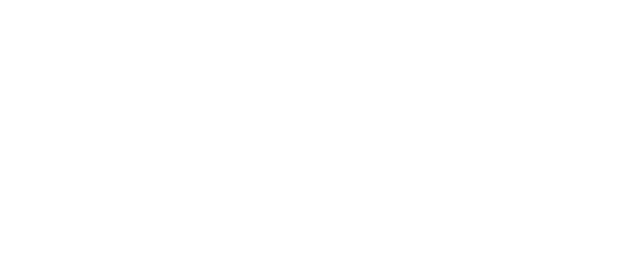
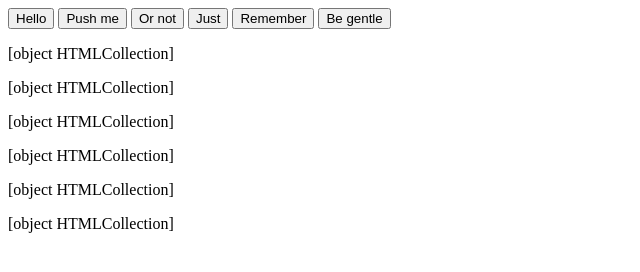
Before and after one commit to Sebulw/zadanie_9_5, a website: page workspace/index.html in a window 1280 px wide. Shown: the whole page, without its empty margins (0-640 px from the left). Drawn offline with Linux system fonts and the light colour scheme.

Commit message:
working on project

```diff
--- a/workspace/index.html
+++ b/workspace/index.html
@@ -2,9 +2,17 @@
 <html>
 <head>
 	<meta charset="utf-8">
-	<title>Choinka</title>
+	<title>Iterowanie po elementach DOM</title>
 </head>
 <body>
+	<div id="menu">
+		<button class="button">Hello</button>
+		<button class="button">Push me</button>
+		<button class="button">Or not</button>
+		<button class="button">Just</button>
+		<button class="button">Remember</button>
+		<button class="button">Be gentle</button>
+	</div>
 	<script type="text/javascript" src="js/scripts.js"></script>
 </body>
 </html>
--- a/workspace/js/scripts.js
+++ b/workspace/js/scripts.js
@@ -1,10 +1,8 @@
-function drawTree(treeHeight) {
-	for (var i = 0; i < treeHeight; i++) {
-		var star = "";
-		for (var j = 0 ; j < i; j++) {
-			star += "*";
-		}
-		console.log(star);
-	}
+var navigation = document.getElementById('menu');
+var buttonClass = document.getElementsByClassName('button');
+for (var i = 0; i < buttonClass.length; i++) {
+	var newP = document.createElement('p');
+		newP.innerHTML = buttonClass;
+		navigation.appendChild(newP);
+
 }
-drawTree(6);
```
